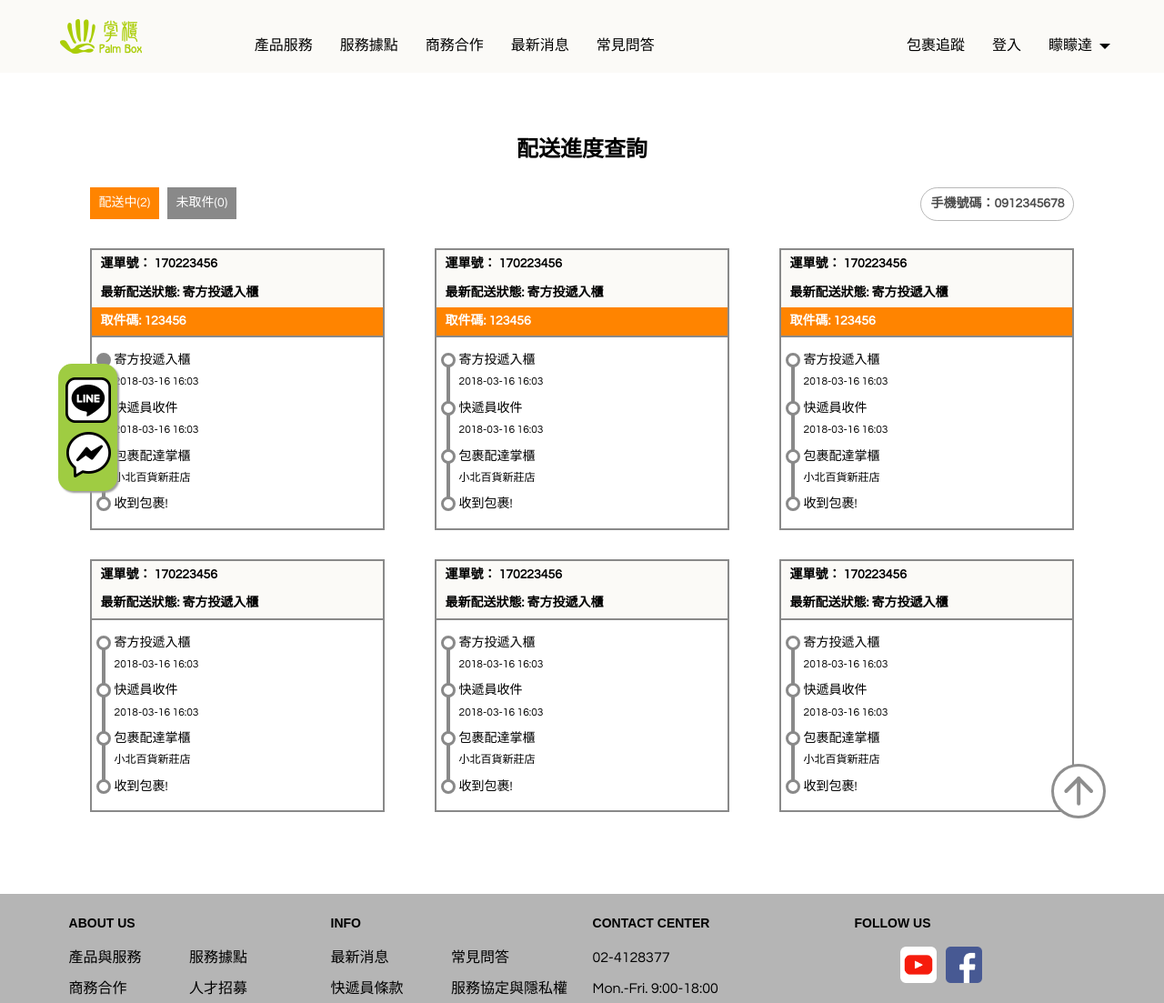
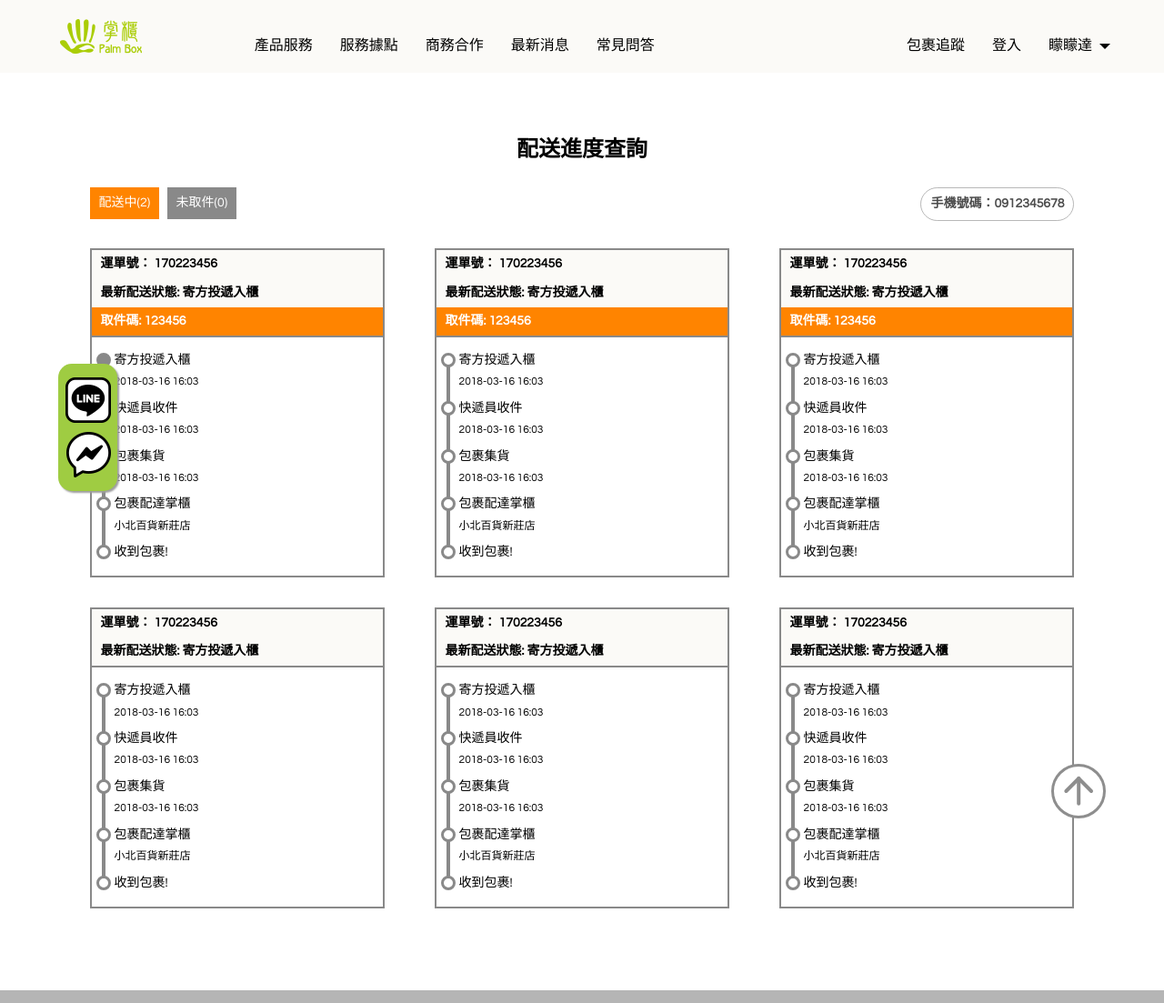
Before and after one commit to dongjhe/Palmbox_web, a website: page deliveryinquiry.html in a window 1280 px wide. Shown: the top 1103 px of the page at 91% size. Drawn offline with nearby package versions, Linux system fonts and the light colour scheme.

Commit message:
增加包裹集貨項目

```diff
--- a/deliveryinquiry.html
+++ b/deliveryinquiry.html
@@ -122,6 +122,7 @@
                                 <ul>
                                     <li class="active">寄方投遞入櫃<span>2018-03-16 16:03</span></li>
                                     <li>快遞員收件<span>2018-03-16 16:03</span></li>
+                                    <li>包裹集貨<span>2018-03-16 16:03</span></li>
                                     <li>包裹配達掌櫃<span>小北百貨新莊店</span></li>
                                     <li>收到包裹!</li>
                                 </ul>
@@ -147,6 +148,7 @@
                                     <li>快遞員收件
                                         <span>2018-03-16 16:03</span>
                                     </li>
+                                    <li>包裹集貨<span>2018-03-16 16:03</span></li>
                                     <li>包裹配達掌櫃
                                         <span>小北百貨新莊店</span>
                                     </li>
@@ -174,6 +176,7 @@
                                     <li>快遞員收件
                                         <span>2018-03-16 16:03</span>
                                     </li>
+                                    <li>包裹集貨<span>2018-03-16 16:03</span></li>
                                     <li>包裹配達掌櫃
                                         <span>小北百貨新莊店</span>
                                     </li>
@@ -201,6 +204,7 @@
                                     <li>快遞員收件
                                         <span>2018-03-16 16:03</span>
                                     </li>
+                                    <li>包裹集貨<span>2018-03-16 16:03</span></li>
                                     <li>包裹配達掌櫃
                                         <span>小北百貨新莊店</span>
                                     </li>
@@ -228,6 +232,7 @@
                                     <li>快遞員收件
                                         <span>2018-03-16 16:03</span>
                                     </li>
+                                    <li>包裹集貨<span>2018-03-16 16:03</span></li>
                                     <li>包裹配達掌櫃
                                         <span>小北百貨新莊店</span>
                                     </li>
@@ -255,6 +260,7 @@
                                     <li>快遞員收件
                                         <span>2018-03-16 16:03</span>
                                     </li>
+                                    <li>包裹集貨<span>2018-03-16 16:03</span></li>
                                     <li>包裹配達掌櫃
                                         <span>小北百貨新莊店</span>
                                     </li>
@@ -287,6 +293,7 @@
                                     <li>快遞員收件
                                         <span>2018-03-16 16:03</span>
                                     </li>
+                                    <li>包裹集貨<span>2018-03-16 16:03</span></li>
                                     <li>包裹配達掌櫃
                                         <span>小北百貨新莊店</span>
                                     </li>
@@ -314,6 +321,7 @@
                                     <li>快遞員收件
                                         <span>2018-03-16 16:03</span>
                                     </li>
+                                    <li>包裹集貨<span>2018-03-16 16:03</span></li>
                                     <li>包裹配達掌櫃
                                         <span>小北百貨新莊店</span>
                                     </li>
@@ -341,6 +349,7 @@
                                     <li>快遞員收件
                                         <span>2018-03-16 16:03</span>
                                     </li>
+                                    <li>包裹集貨<span>2018-03-16 16:03</span></li>
                                     <li>包裹配達掌櫃
                                         <span>小北百貨新莊店</span>
                                     </li>
```
